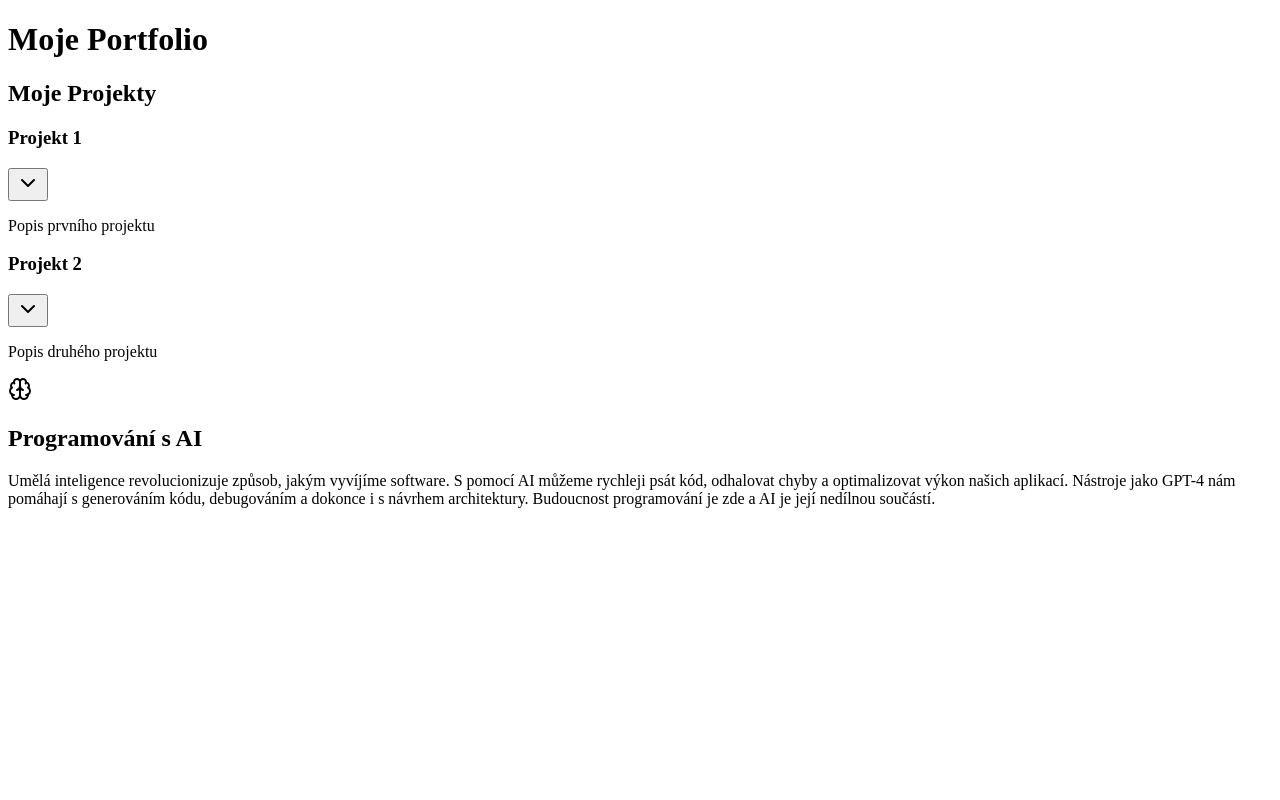
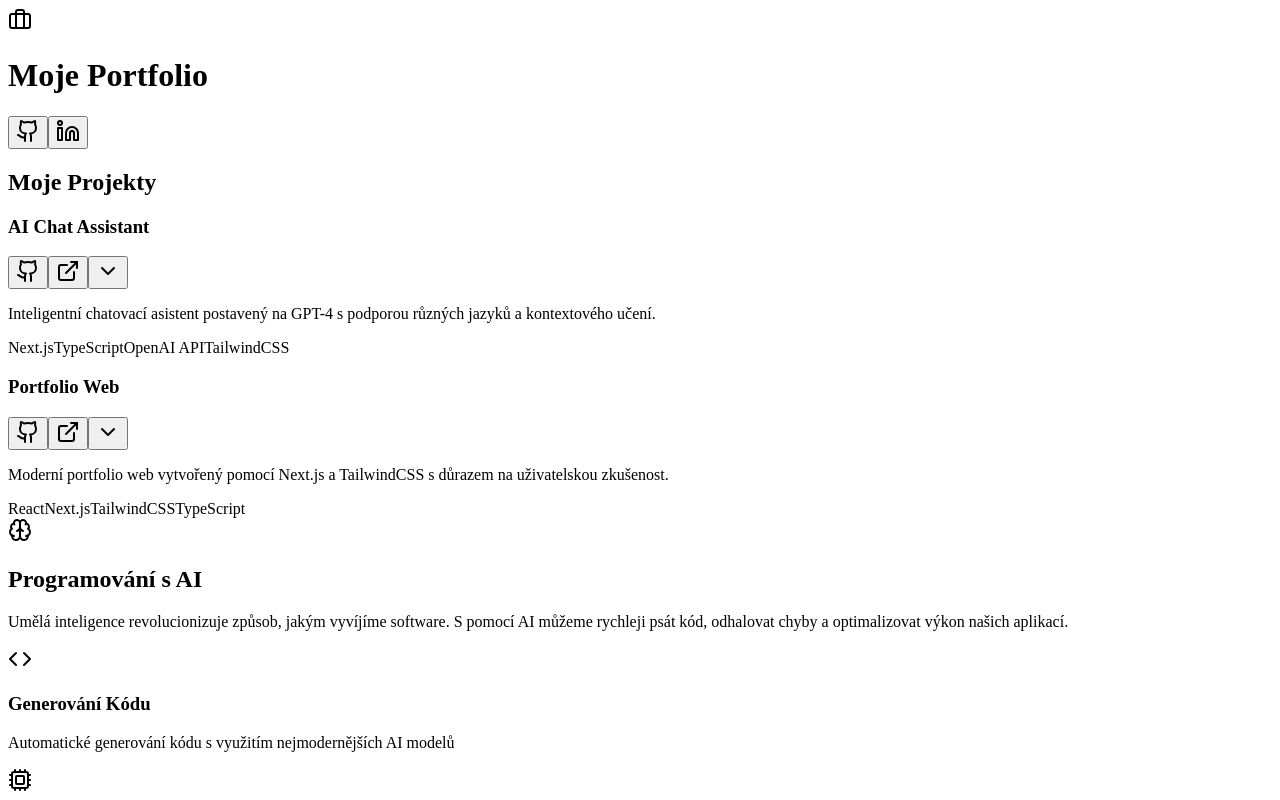
Before and after one commit to Skapcz/portfolio, a Next.js app: page / in a window 1280 px wide. Shown: the top 800 px of the page. Built offline with nearby package versions, Linux system fonts and the light colour scheme.

Commit message:
portfolio8

```diff
--- a/components/ai-section.tsx
+++ b/components/ai-section.tsx
@@ -1,19 +1,44 @@
 import React from 'react'
-import { Brain } from 'lucide-react'
-import { Button } from './ui/button'
+import { Brain, Code, Cpu, GitBranch } from 'lucide-react'
+
+const features = [
+  {
+    icon: <Code className="h-6 w-6" />,
+    title: 'Generování Kódu',
+    description: 'Automatické generování kódu s využitím nejmodernějších AI modelů'
+  },
+  {
+    icon: <Cpu className="h-6 w-6" />,
+    title: 'Optimalizace',
+    description: 'Inteligentní optimalizace výkonu a čistoty kódu'
+  },
+  {
+    icon: <GitBranch className="h-6 w-6" />,
+    title: 'Verzování',
+    description: 'Chytré správa verzí a automatické řešení konfliktů'
+  }
+]
 
 export default function AISection() {
   return (
-    <section className="my-8 bg-white rounded-lg shadow-md p-6">
-      <div className="flex items-center mb-4">
-        <Brain className="text-indigo-600 mr-2" />
-        <h2 className="text-2xl font-bold text-indigo-800">Programování s AI</h2>
+    <section className="my-12 bg-gradient-to-br from-indigo-50 to-purple-50 rounded-2xl shadow-lg p-8">
+      <div className="flex items-center justify-center mb-8">
+        <Brain className="text-indigo-600 h-10 w-10 mr-4" />
+        <h2 className="text-3xl font-bold text-indigo-800">Programování s AI</h2>
       </div>
-      <p className="text-gray-700">
+      <p className="text-gray-700 text-lg text-center max-w-3xl mx-auto mb-12">
         Umělá inteligence revolucionizuje způsob, jakým vyvíjíme software. S pomocí AI můžeme rychleji psát kód,
-        odhalovat chyby a optimalizovat výkon našich aplikací. Nástroje jako GPT-4 nám pomáhají s generováním kódu,
-        debugováním a dokonce i s návrhem architektury. Budoucnost programování je zde a AI je její nedílnou součástí.
+        odhalovat chyby a optimalizovat výkon našich aplikací.
       </p>
+      <div className="grid md:grid-cols-3 gap-8">
+        {features.map((feature, index) => (
+          <div key={index} className="bg-white p-6 rounded-xl shadow-md hover:shadow-lg transition-shadow duration-300">
+            <div className="text-indigo-600 mb-4">{feature.icon}</div>
+            <h3 className="text-xl font-semibold text-indigo-800 mb-2">{feature.title}</h3>
+            <p className="text-gray-600">{feature.description}</p>
+          </div>
+        ))}
+      </div>
     </section>
   )
 }
--- a/components/header.tsx
+++ b/components/header.tsx
@@ -1,9 +1,26 @@
 import React from 'react'
+import { Briefcase, Github, Linkedin } from 'lucide-react'
+import { Button } from './ui/button'
 
 export default function Header() {
   return (
-    <header className="w-full py-4">
-      <h1 className="text-2xl font-bold">Moje Portfolio</h1>
+    <header className="bg-gradient-to-r from-indigo-600 to-purple-600 text-white py-6 shadow-lg">
+      <div className="container mx-auto px-4">
+        <div className="flex justify-between items-center">
+          <div className="flex items-center space-x-3">
+            <Briefcase className="h-8 w-8" />
+            <h1 className="text-3xl font-bold">Moje Portfolio</h1>
+          </div>
+          <div className="flex space-x-4">
+            <Button variant="ghost" size="icon" className="text-white hover:bg-white/20">
+              <Github className="h-5 w-5" />
+            </Button>
+            <Button variant="ghost" size="icon" className="text-white hover:bg-white/20">
+              <Linkedin className="h-5 w-5" />
+            </Button>
+          </div>
+        </div>
+      </div>
     </header>
   )
 }
--- a/components/project-section.tsx
+++ b/components/project-section.tsx
@@ -3,20 +3,24 @@
 import React, { useState } from 'react'
 import { Collapsible, CollapsibleContent, CollapsibleTrigger } from './ui/collapsible'
 import { Button } from './ui/button'
-import { ChevronDown, ChevronUp } from 'lucide-react'
+import { ChevronDown, ChevronUp, Github, ExternalLink } from 'lucide-react'
 
 const projects = [
   {
     id: 1,
-    name: 'Projekt 1',
-    description: 'Popis prvního projektu',
-    url: 'https://example.com/project1'
+    name: 'AI Chat Assistant',
+    description: 'Inteligentní chatovací asistent postavený na GPT-4 s podporou různých jazyků a kontextového učení.',
+    url: 'https://example.com/project1',
+    github: 'https://github.com/yourusername/project1',
+    technologies: ['Next.js', 'TypeScript', 'OpenAI API', 'TailwindCSS']
   },
   {
     id: 2,
-    name: 'Projekt 2',
-    description: 'Popis druhého projektu',
-    url: 'https://example.com/project2'
+    name: 'Portfolio Web',
+    description: 'Moderní portfolio web vytvořený pomocí Next.js a TailwindCSS s důrazem na uživatelskou zkušenost.',
+    url: 'https://example.com/project2',
+    github: 'https://github.com/yourusername/project2',
+    technologies: ['React', 'Next.js', 'TailwindCSS', 'TypeScript']
   }
 ]
 
@@ -28,26 +32,43 @@ export default function ProjectSection() {
   }
 
   return (
-    <section className="my-8">
-      <h2 className="text-3xl font-bold mb-4 text-indigo-800">Moje Projekty</h2>
-      <div className="space-y-4">
+    <section className="my-12">
+      <h2 className="text-3xl font-bold mb-8 text-indigo-800 text-center">Moje Projekty</h2>
+      <div className="space-y-6">
         {projects.map(project => (
           <Collapsible key={project.id} open={openStates[project.id]} onOpenChange={() => toggleOpen(project.id)}>
-            <div className="bg-white rounded-lg shadow-md p-4">
+            <div className="bg-white rounded-xl shadow-lg hover:shadow-xl transition-shadow duration-300">
+              <div className="p-6">
                 <div className="flex justify-between items-center">
-                <h3 className="text-xl font-semibold text-indigo-600">{project.name}</h3>
+                  <h3 className="text-2xl font-bold text-indigo-600">{project.name}</h3>
+                  <div className="flex space-x-2">
+                    <Button variant="ghost" size="sm" className="text-gray-600 hover:text-indigo-600">
+                      <Github className="h-5 w-5" />
+                    </Button>
+                    <Button variant="ghost" size="sm" className="text-gray-600 hover:text-indigo-600">
+                      <ExternalLink className="h-5 w-5" />
+                    </Button>
                     <CollapsibleTrigger asChild>
                       <Button variant="ghost" size="sm">
                         {openStates[project.id] ? <ChevronUp /> : <ChevronDown />}
                       </Button>
                     </CollapsibleTrigger>
                   </div>
-              <p className="text-gray-600 mt-2">{project.description}</p>
+                </div>
+                <p className="text-gray-600 mt-4">{project.description}</p>
+                <div className="flex flex-wrap gap-2 mt-4">
+                  {project.technologies.map(tech => (
+                    <span key={tech} className="px-3 py-1 bg-indigo-100 text-indigo-700 rounded-full text-sm">
+                      {tech}
+                    </span>
+                  ))}
+                </div>
                 <CollapsibleContent>
-                <div className="mt-4 border rounded-lg overflow-hidden">
+                  <div className="mt-6 border rounded-lg overflow-hidden bg-gray-50">
                     <iframe src={project.url} className="w-full h-96" title={project.name} />
                   </div>
                 </CollapsibleContent>
+              </div>
             </div>
           </Collapsible>
         ))}
```
Lines whose indentation alone changed are shown as unchanged.
